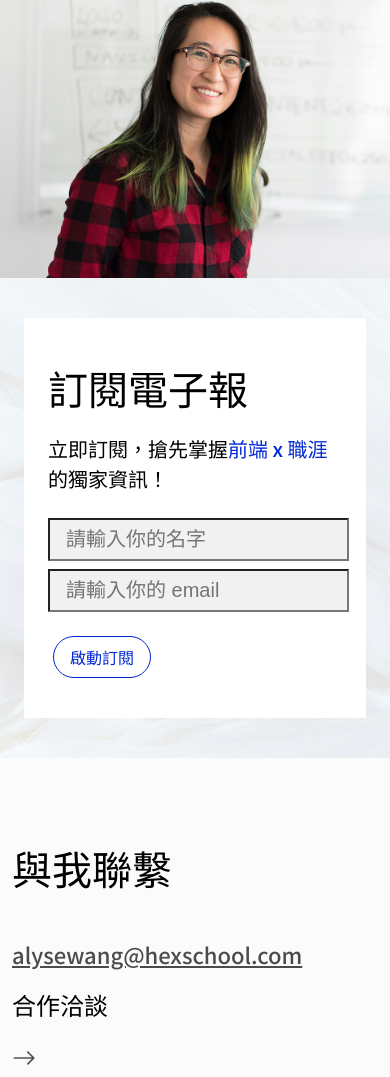
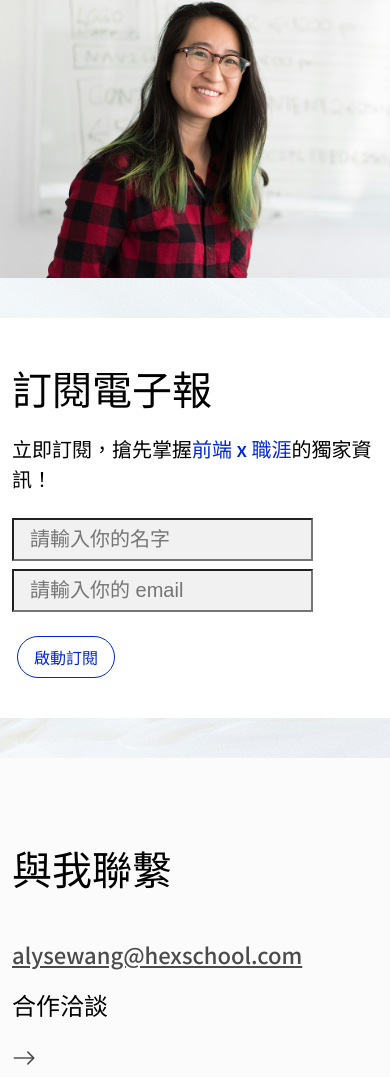
Before and after one commit to tina01170/hexoschool, a plain HTML site: page course/index.html in a window 390 px wide. Shown: the part 6505-7582 px from the top of the page. Drawn offline with nearby package versions, Linux system fonts and the light colour scheme; a web font is replaced by a local one.

Commit message:
Update index.css
fix rwd of subscribe

```diff
--- a/course/css/index.css
+++ b/course/css/index.css
@@ -402,6 +402,10 @@
     width: 100%;
     margin: 0 0 24px;
   }
+  .subscribe .content{
+    padding-left: 0;
+    padding-right: 0;
+  }
   .extra-text{
     font-size: 24px;
   }
@@ -413,6 +417,10 @@
   .section-title{
     font-size: 40px;
   }
+  .subscribe .overlay{
+    padding-left: 12px;
+    padding-right: 12px;
+  }
   .extra-text{
     font-size: 22px;
   }
```
